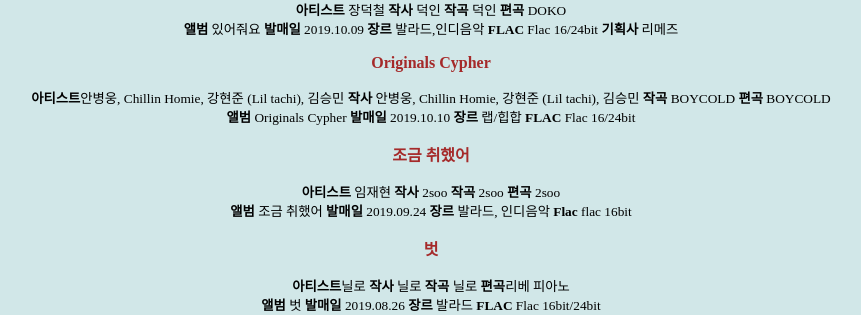
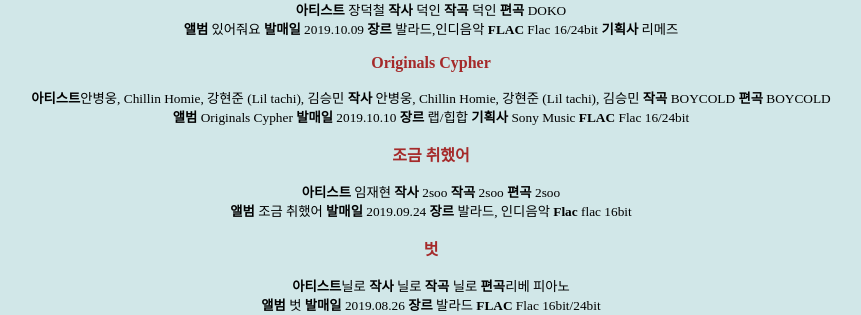
Before and after one commit to youngeun-cheon/youngeun-cheon, a PHP site: page / in a window 1280 px wide; the page is wider, and only the part inside the window is pictured. Shown: the part 5624-5939 px from the top of that part, without its empty margins (209-1070 px from the left). Run offline with PHP 8.4, Linux system fonts and the light colour scheme; data that the repository does not hold is empty; some libraries are stand-ins or nearby versions.

Commit message:
Update.album13
추가

```diff
--- a/meltube/index.php
+++ b/meltube/index.php
@@ -944,6 +944,8 @@ Originals Cypher
 2019.10.10
 <b>장르</b>
 랩/힙합
+<b>기획사</b>
+Sony Music
 <b>FLAC</b>
 Flac 16/24bit
 </small></p>
```
